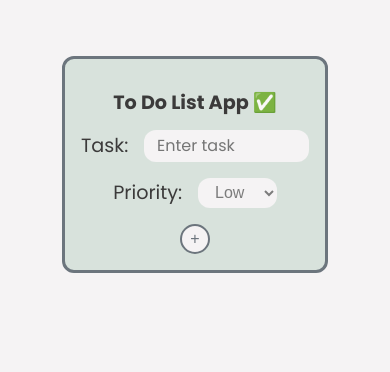
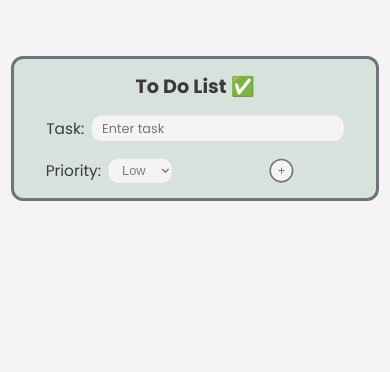
Before and after one commit to tonycasaccia9/to-do-list, a website built with Parcel: page index.html in a window 390 px wide. Built offline with nearby package versions, Linux system fonts and the light colour scheme.

Commit message:
responsive tweaks

```diff
--- a/css/queries.css
+++ b/css/queries.css
@@ -1,6 +1,7 @@
 @media (max-width: 920px) {
   body .form__container {
     max-width: 400px;
+    margin-bottom: 0;
   }
   body .form__heading {
     font-size: 1.6rem;
@@ -21,7 +22,6 @@
     border-radius: 50%;
     height: 30px;
     width: 30px;
-    transition: all 0.2s ease-in;
     outline: none;
     border: 2.4px solid var(--color-accent);
     background-color: var(--color-background);
@@ -38,7 +38,7 @@
     flex-direction: column;
     align-items: center;
 
-    gap: 2rem;
+    gap: 1.6rem;
   }
 
   body .list__item {
@@ -49,28 +49,42 @@
 
 @media (max-width: 620px) {
   body .form__container {
-    max-width: 350px;
-    padding: 1rem 1rem;
+    width: 350px;
+    padding: 0.4rem 0.4rem;
     margin-top: 3rem;
     margin-bottom: 0;
   }
 
   /* body .container {
+
     margin: 0;
   } */
 
-  body .form {
-    display: flex;
-    flex-direction: column;
-    justify-content: center;
-    align-items: center;
-    gap: 1rem;
-  }
   body .form__heading {
     font-size: 1.2rem;
+    margin-bottom: 0.4rem;
+    margin-top: 0.4rem;
+  }
+  body .form {
+    display: grid;
+    row-gap: 1.4rem;
+    align-items: center;
+    grid-template-columns: 1fr 1fr;
+    justify-items: center;
+    align-items: center;
+
+    width: 400px;
+  }
+
+  body .question__container.q__task {
+    grid-column: 1 / -1;
+  }
+
+  body .question__container {
+    gap: 0.6rem;
   }
   body .input__text {
-    width: 150px;
+    width: 300px;
     height: 30px;
     border-radius: 12px;
     font-size: 1rem;
@@ -109,7 +123,7 @@
   }
 
   body .list__item {
-    width: 200px;
+    width: 320px;
     height: 10px;
     gap: 0.8rem;
   }
@@ -127,4 +141,9 @@
 
     padding: 0.1em 0.4em;
   }
+
+  body .remove__item {
+    height: 20px;
+    width: 20px;
+  }
 }
--- a/css/style.css
+++ b/css/style.css
@@ -27,15 +27,21 @@ body {
   flex-direction: column;
   align-items: center;
   margin-top: 6rem;
-  margin-bottom: 4rem;
+  margin-bottom: 2rem;
   max-width: 700px;
   border: 3px solid var(--color-accent);
   background-color: var(--color-light);
-  padding: 1rem 6rem 4rem 6rem;
+  padding: 1rem 6rem 2rem 6rem;
   border-radius: 12px;
 }
 
+.form__heading {
+  margin-top: 0;
+  margin-bottom: 1rem;
+}
+
 .form {
+  transform: scale(0.8);
   display: flex;
   justify-content: center;
   align-items: center;
@@ -103,7 +109,7 @@ body {
   align-items: center;
 
   gap: 2rem;
-  padding: 2rem 2rem;
+  padding: 1rem 2rem;
   overflow-y: auto;
 }
 
@@ -116,7 +122,7 @@ body {
   width: 600px;
   gap: 13rem;
   list-style: none;
-  padding: 2rem 4rem;
+  padding: 1rem 2rem;
   border-radius: 12px;
   background-color: var(--color-light);
   cursor: pointer;
@@ -127,6 +133,7 @@ body {
   align-items: center;
   gap: 1rem;
   cursor: pointer;
+  margin-left: 2rem;
 }
 .list__item::before {
   content: "";
@@ -166,6 +173,7 @@ body {
 }
 
 .priority {
+  opacity: 0.8;
   color: #ffffff;
   font-size: 1rem;
   border: none;
--- a/index.html
+++ b/index.html
@@ -20,11 +20,11 @@
   </head>
   <body>
     <div class="body__container">
-      <div class="form__container container">
-        <h1 class="form__heading">To Do List App ✅</h1>
+      <div class="form__container">
+        <h1 class="form__heading">To Do List ✅</h1>
         <form class="form">
           <!-- <label for="activity">Activity</label> -->
-          <div class="question__container">
+          <div class="question__container q__task">
             <label for="activity" class="activity__label prompt__label"
               >Task:</label
             >
@@ -40,7 +40,7 @@
           <!-- <label for="time">Time</label>
             <input type="time" id="time" name="time" required /> -->
 
-          <div class="question__container">
+          <div class="question__container q__priority">
             <label for="priority" class="prompt__label">Priority:</label>
             <select
               name="priority"
@@ -57,7 +57,7 @@
         </form>
       </div>
 
-      <div class="list__container container">
+      <div class="list__container">
         <ul class="list__items">
           <!-- <li class="list__item">
             <div class="todo__info">
```
Also changed, not shown: dist/index.html, 2 other files.
